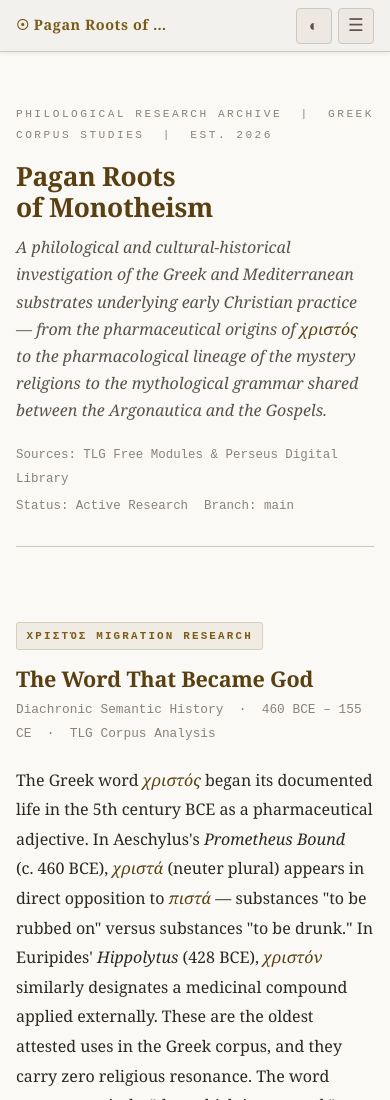
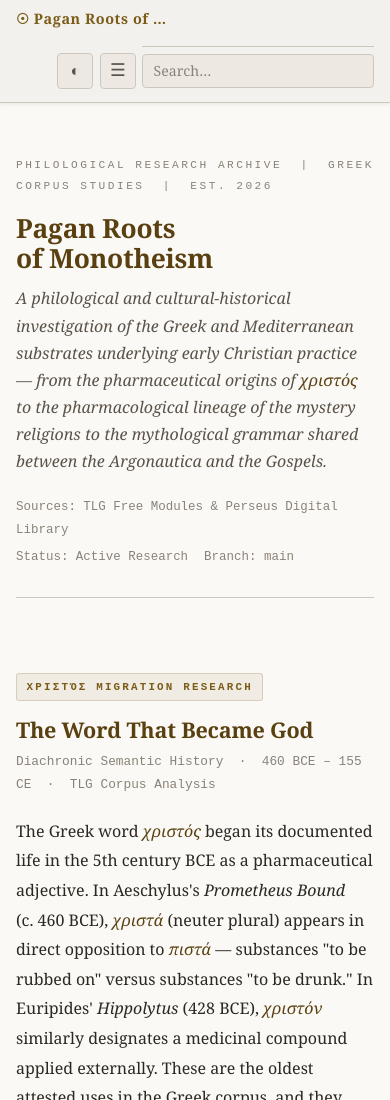
Before and after one commit to ramramstudios/greek, a website: page docs/index.html in a window 390 px wide. Shown: the top 1100 px of the page. Drawn offline with Linux system fonts and the light colour scheme.

Commit message:
mobile search

```diff
--- a/docs/style.css
+++ b/docs/style.css
@@ -1054,10 +1054,26 @@ footer a:hover { color: var(--gold); }
   color: var(--text-muted);
 }
 
-/* On phones, route search through the nav menu's Search link instead of
-   squeezing an input into the sticky header controls. */
+/* On phones, move search below the nav bar as a full-width row. */
 @media (max-width: 680px) {
-  .nav-search-form { display: none; }
+  nav:not(.toc) {
+    flex-wrap: wrap;
+  }
+  .nav-search-form {
+    order: 10;
+    width: 100%;
+    margin: 0;
+    padding: 0.45rem 0 0.5rem;
+    border-top: 1px solid var(--border);
+  }
+  .nav-search-input {
+    width: 100%;
+    font-size: 0.88rem;
+    padding: 0.4rem 0.65rem;
+  }
+  .nav-search-input:focus {
+    width: 100%;
+  }
 }
 
 /* ─── SEARCH PAGE ─── */
```
